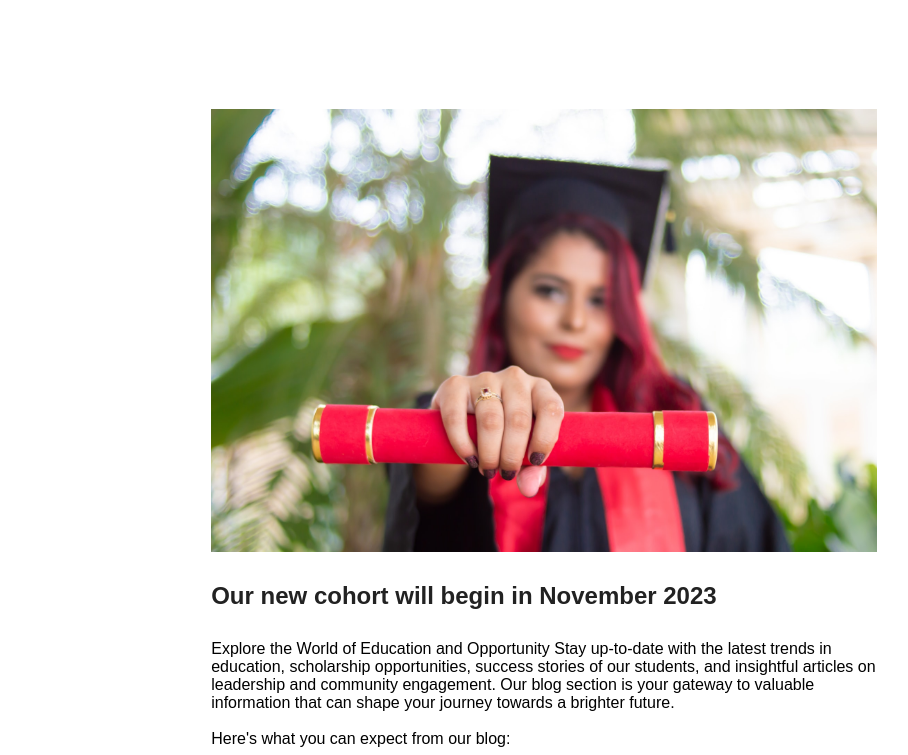
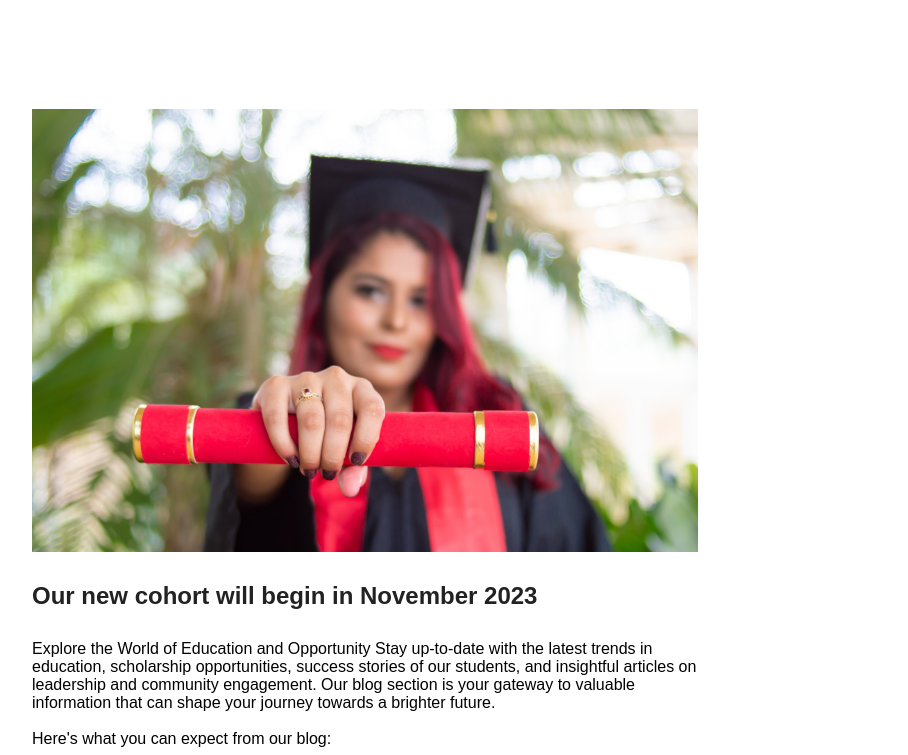
Before and after one commit to francium10/empowerED10.github.io, a plain HTML site: page blogs.html in a window 1280 px wide. Shown: the part 402-1157 px from the top of the page, without its empty margins (96-1004 px from the left). Drawn offline with Linux system fonts and the light colour scheme.

Commit message:
Update styles.css

```diff
--- a/styles.css
+++ b/styles.css
@@ -395,11 +395,11 @@ margin-top: 100px;
 
 /* ---------------blog-content------------------------------------------- */
 
-#blog{
+/* #blog{
     display: flex;
     justify-content: center;
 
-}
+} */
 .blog-content{
     width: 80%;
     margin:auto ;
```
